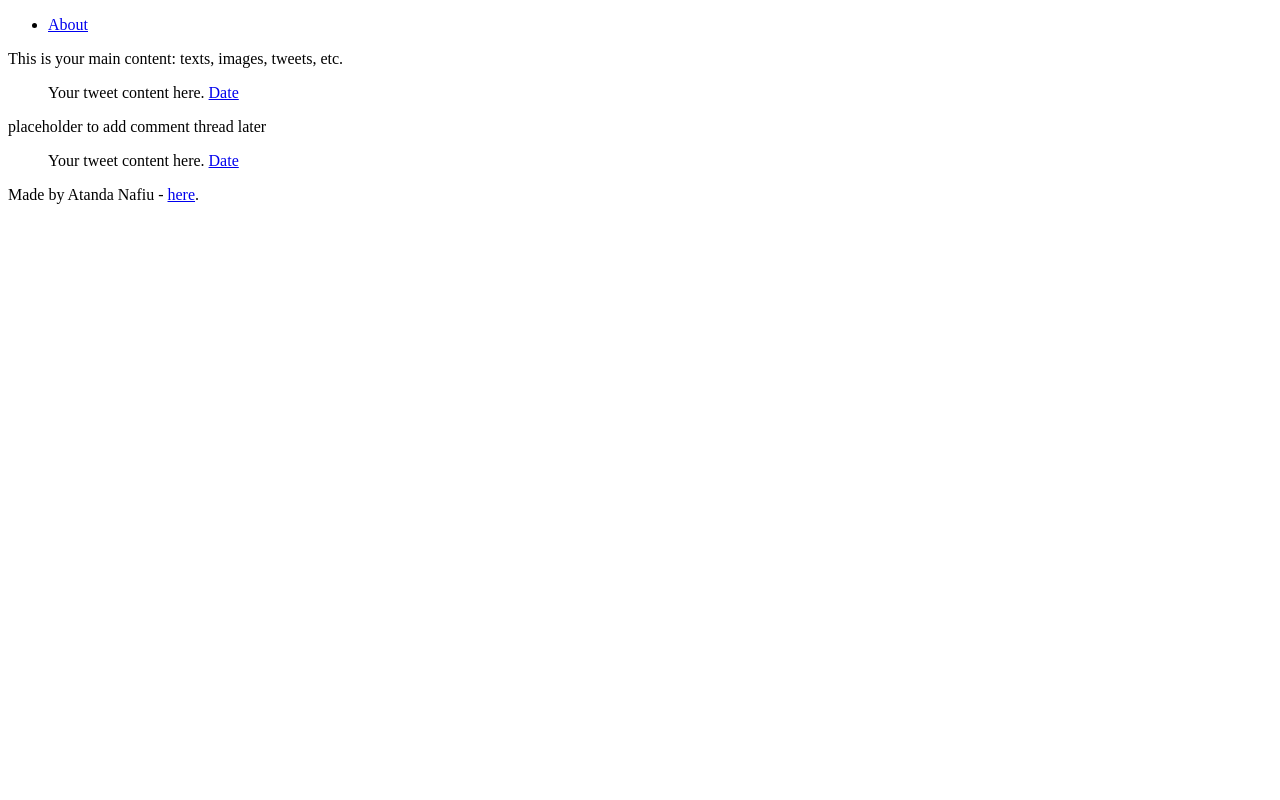
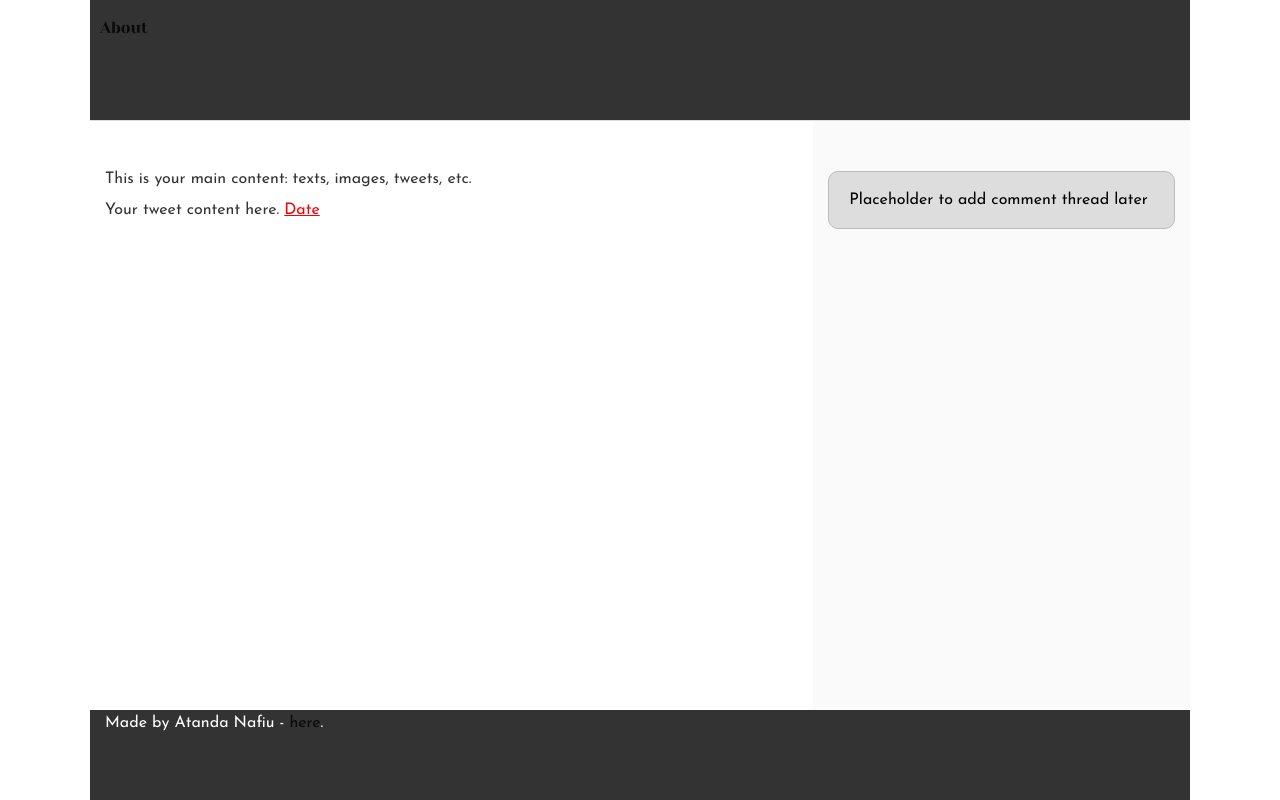
Before and after one commit to 0xatanda/alx_html_css, a plain HTML site: page css_basic/tweets.html in a window 1280 px wide. Drawn offline with Linux system fonts and the light colour scheme.

Commit message:
feat: project complete

```diff
--- a/css_basic/base.css
+++ b/css_basic/base.css
@@ -0,0 +1,200 @@
+/* Importing webfonts */
+/* (If you're learning CSS, you should disregard that) */
+
+@import url(https://fonts.googleapis.com/css?family=Yeseva+One);
+@import url(https://fonts.googleapis.com/css?family=Josefin+Sans:400,700,700italic,400italic);
+
+
+/* CSS reset rules */
+
+html, body {
+	height: 100%;
+	min-height: 100%;
+}
+html, body, div, span, applet, object, iframe,
+h1, h2, h3, h4, h5, h6, p, blockquote, pre,
+a, abbr, acronym, address, big, cite, code,
+del, dfn, img, ins, kbd, q, s, samp,
+small, strike, sub, sup, tt, var,
+b, u, i, center,
+dl, dt, dd,
+fieldset, form, label, legend,
+table, caption, tbody, tfoot, thead, tr, th, td,
+article, aside, canvas, details, embed,
+figure, figcaption, footer, header, hgroup,
+menu, nav, output, ruby, section, summary,
+time, mark, audio, video {
+	margin: 0;
+	padding: 0;
+	border: 0;
+	font-size: 100%;
+	font: inherit;
+	vertical-align: baseline;
+}
+/* HTML5 display-role reset for older browsers */
+article, aside, details, figcaption, figure,
+footer, header, hgroup, menu, nav, section {
+	display: block;
+}
+body {
+	line-height: 1;
+}
+blockquote, q {
+	quotes: none;
+}
+blockquote:before, blockquote:after,
+q:before, q:after {
+	content: '';
+	content: none;
+}
+table {
+	border-collapse: collapse;
+	border-spacing: 0;
+}
+
+
+/* Fonts and colors */
+
+body {
+	font-family: 'Josefin Sans', serif;
+	color: rgba(0, 0, 0, 0.8);
+}
+h1, h2, h3, h4, h5, h6, header {
+	font-family: 'Yeseva One', sans-serif;
+}
+article {
+}
+header {
+	border-bottom: 1px solid rgb(221,221,221);
+	transition: border-bottom-color 1s ease;
+}
+header a {
+	color: rgba(0, 0, 0, 0.8);
+}
+aside {
+	background: #FAFAFA;
+}
+aside p {
+	border: 1px solid #bbb;
+	background: #ddd;
+	color: black;
+}
+footer a {
+	color: rgba(0, 0, 0, 0.8);
+}
+a {
+	color: #F80002;
+}
+
+
+/* Positioning and margins */
+
+@media (min-width: 1100px) {
+	body {
+		width: 1100px;
+		margin: 0 auto;
+	}
+}
+
+article {
+	padding: 50px 15px;
+}
+article > *:first-child {
+	margin-top: 0;
+}
+aside {
+	padding: 50px 15px;
+}
+header .right {
+	float: right;
+	margin: 0 10px 15px;
+}
+
+
+/* Header */
+header {
+	padding: 20px 0;
+	height: 80px;
+}
+header ul {
+	list-style: none;
+	margin: 0;
+	padding: 0;
+}
+header li {
+	display: inline;
+	vertical-align:middle;
+}
+header li:first-child {
+	margin: 0;
+}
+header li a {
+	margin: 0 10px;
+}
+header li.logo {
+	font-size: 36px;
+}
+header a {
+	text-decoration: none;
+}
+
+
+/* Aside */
+
+aside p {
+	border-radius: 10px;
+	padding: 20px 20px;
+}
+
+
+/* Footer */
+
+footer {
+	padding: 5px 15px;
+	height: 80px;
+}
+
+
+/* Text styles and margins */
+
+p {
+	margin-bottom: 15px;
+}
+h1 {
+	font-size: 36px;
+	margin: 40px 0 20px;
+}
+h2 {
+	font-size: 32px;
+	margin: 30px 0 15px;
+}
+h3 {
+	font-size: 28px;
+	margin: 25px 0 10px;
+}
+h4 {
+	font-size: 20px;
+	font-weight: bold;
+	margin: 20px 0 10px;
+}
+h5 {
+	font-size: 18px;
+	font-weight: bold;
+	margin: 15px 0 10px;
+}
+h6 {
+	font-weight: bold;
+	margin: 5px 0;
+}
+
+@media (max-width: 800px) {
+  body.works_on_smartphone {
+  	display: block;
+  }
+  body.works_on_smartphone main {
+  	display: block;
+  }
+  header .right {
+  	float: none;
+  }
+}
--- a/css_basic/index.html
+++ b/css_basic/index.html
@@ -1,36 +1,62 @@
 <!DOCTYPE html>
 <html lang="en">
 <head>
-    <meta charset="UTF-8">
-    <meta name="viewport" content="width=device-width, initial-scale=1.0">
-    <title>Document</title>
+  <meta charset="UTF-8" />
+  <meta name="viewport" content="width=device-width, initial-scale=1.0" />
+  <title>About Me | Atanda Nafiu</title>
+  <link rel="stylesheet" href="base.css" />
+  <link rel="stylesheet" href="styles.css" />
 </head>
-<body>
+<body class="works_on_smartphone">
   <header>
     <nav>
       <ul>
-            <li><a href="/html_basic/tweets.html">About</a></li>
+        <li><a href="/html_basic/index.html">Home</a></li>
+        <li><a href="/html_basic/tweets.html">Tweets</a></li>
+        <li><a href="#contact">Contact</a></li>
       </ul>
     </nav>
   </header>
+
   <main>
-    <article>
-        <!-- Your content goes here -->
-        <p>This is your main content: texts, images, tweets, etc.</p>
-        <a href="/html_basic/index.html"><img src="https://i.ibb.co/gTDZZT8/ALX-Logo-07.png" alt="Alx logo-07"></a>
+    <section class="intro">
+      <h1>Hi, I'm Atanda Nafiu 👋</h1>
+      <p>
+        I'm a passionate web developer with a love for clean code, responsive design,
+        and building solutions that make life easier. I'm currently on the ALX program, honing
+        my skills and diving deep into HTML, CSS, and JavaScript.
+      </p>
+      <img src="https://i.ibb.co/gTDZZT8/ALX-Logo-07.png" alt="ALX Logo" width="200" />
+    </section>
 
-    <h1>Level 1</h1>
-    <p>This Level 1</p>
-    <h2>Level 2</h2>
-    <p>This is Level 2</p>
-    <h2>Level 3</h2>
-    <p>This is Level 3</p>
-    <h3>Level 4</h3>
-    <p>This is Level 4</p>
+    <section class="about">
+      <h2>About Me</h2>
+      <p>
+        I enjoy solving problems through code and collaborating with others to bring
+        ideas to life. Whether it's creating interactive front-end experiences or optimizing
+        back-end performance, I’m always excited to learn and grow.
+      </p>
 
-    <a href="/html_basic/tweets.html" target="_blank">View Tweet</a>
+      <h3>Skills</h3>
+      <ul>
+        <li>HTML5, CSS3, JavaScript</li>
+        <li>Git & GitHub</li>
+        <li>Responsive Web Design</li>
+        <li>Debugging & Browser DevTools</li>
+      </ul>
 
+      <h3>Fun Facts</h3>
+      <ul>
+        <li>I love coffee and code marathons ☕</li>
+        <li>Favorite editor: VS Code</li>
+        <li>I build things for the web and break them to learn</li>
+      </ul>
+    </section>
+
+    <section class="table-section">
+      <h2>My Network</h2>
       <table>
+        <caption>Sample Connections</caption>
         <thead>
           <tr>
             <th>Name</th>
@@ -61,88 +87,35 @@
           </tr>
         </tbody>
       </table>
+    </section>
 
-    </article>
+    <section class="contact" id="contact">
+      <h2>Contact Me</h2>
+      <p>Feel free to reach out to me for collaboration or just to say hi!</p>
+      <form action="#" method="post">
+        <label for="name">Name:</label><br />
+        <input type="text" id="name" name="name" required /><br />
+
+        <label for="email">Email:</label><br />
+        <input type="email" id="email" name="email" required /><br />
+
+        <label for="message">Message:</label><br />
+        <textarea id="message" name="message" rows="5" required></textarea><br />
+
+        <button type="submit">Send</button>
+      </form>
+    </section>
+  </main>
+
   <aside>
-        <p>placeholder to add comment thread later</p>
+    <p>🗨️ Comment thread placeholder (coming soon!)</p>
   </aside>
-</main>
-<footer><p>Made by Atanda Nafiu - <a href="https://github.com/0xatanda" target="_blank">here</a>.</p></footer>
 
-
-
-
-
-</body>
-</html><!DOCTYPE html>
-<html lang="en">
-<head>
-    <meta charset="UTF-8">
-    <meta name="viewport" content="width=device-width, initial-scale=1.0">
-    <title>Document</title>
-</head>
-<body>
-   <header>
-    <nav>
-        <ul>
-            <li><a href="/html_basic/tweets.html">About</a></li>
-        </ul>
-    </nav>
-</header>
-<main>
-    <article>
-        <!-- Your content goes here -->
-        <p>This is your main content: texts, images, tweets, etc.</p>
-        <a href="/html_basic/index.html"><img src="https://i.ibb.co/gTDZZT8/ALX-Logo-07.png" alt="Alx logo-07"></a>
-
-    <h1>Level 1</h1>
-    <p>This Level 1</p>
-    <h2>Level 2</h2>
-    <p>This is Level 2</p>
-    <h2>Level 3</h2>
-    <p>This is Level 3</p>
-    <h3>Level 4</h3>
-    <p>This is Level 4</p>
-
-    <a href="/html_basic/tweets.html" target="_blank">View Tweet</a>
-
-   <table>
-    <thead>
-        <tr>
-            <th>Name</th>
-            <th>Age</th>
-            <th>Country</th>
-        </tr>
-    </thead>
-    <tbody>
-        <tr>
-            <td>John</td>
-            <td>25</td>
-            <td>USA</td>
-        </tr>
-        <tr>
-            <td>Emily</td>
-            <td>28</td>
-            <td>Canada</td>
-        </tr>
-        <tr>
-            <td>Micheal</td>
-            <td>32</td>
-            <td>Australia</td>
-        </tr>
-        <tr>
-            <td>Sophia</td>
-            <td>21</td>
-            <td>UK</td>
-        </tr>
-    </tbody>
-</table>
-
-    </article>
-    <aside>
-        <p>placeholder to add comment thread later</p>
-    </aside>
-</main>
-<footer><p>Made by Atanda Nafiu - <a href="https://github.com/0xatanda" target="_blank">here</a>.</p></footer>
+  <footer>
+    <p>
+      Made by Atanda Nafiu –
+      <a href="https://github.com/0xatanda" target="_blank">GitHub</a>
+    </p>
+  </footer>
 </body>
 </html>
--- a/css_basic/styles.css
+++ b/css_basic/styles.css
@@ -0,0 +1,62 @@
+/* Ensure the whole page uses flex layout in a column */
+body {
+    display: flex;
+    flex-direction: column;
+    margin: 0; /* Remove default margin */
+    height: 100vh; /* Full viewport height */
+}
+
+/* Main container with flex row for article + aside */
+main {
+    display: flex;
+    flex-direction: row;
+    flex: auto; /* Take up remaining available space */
+}
+
+/* Article takes 2/3 of space */
+article {
+    flex: 2;
+    overflow-y: auto; /* Scroll if content is long */
+    padding: 1rem;
+}
+
+/* Aside takes 1/3 of space */
+aside {
+    flex: 1;
+    overflow-y: auto; /* Scroll if content is long */
+    padding: 1rem;
+    background-color: #f5f5f5; /* Light background for contrast */
+}
+
+/* Optional basic styling */
+header, footer {
+    background-color: #333;
+    color: white;
+    padding: 1rem;
+}
+
+header a, footer a {
+    color: #ffcc00;
+    text-decoration: none;
+}
+
+header a:hover, footer a:hover {
+    text-decoration: underline;
+}
+
+nav ul {
+    list-style: none;
+    padding: 0;
+    margin: 0;
+    display: flex;
+    gap: 1rem;
+}
+
+nav li {
+    display: inline;
+}
+
+img {
+    max-width: 100%;
+    height: auto;
+}
--- a/css_basic/tweets.html
+++ b/css_basic/tweets.html
@@ -2,7 +2,9 @@
 <html lang="en">
 <head>
   <meta charset="UTF-8">
-  <title>Tweet Embed</title>
+  <title>Tweet Embed | Personal Portfolio</title>
+  <link rel="stylesheet" href="styles.css">
+  <link rel="stylesheet" href="base.css">
 </head>
 <body>
   <header>
@@ -15,22 +17,24 @@
 
   <main>
     <article>
-        <!-- Your content goes here -->
       <p>This is your main content: texts, images, tweets, etc.</p>
+
       <blockquote class="twitter-tweet">
-            <p lang="en" dir="ltr">Your tweet content here. <a href="https://twitter.com/atanda0x/status/1951941113327013964">Date</a></p>
+        <p lang="en" dir="ltr">
+          Your tweet content here.
+          <a href="https://twitter.com/atanda0x/status/1951941113327013964">Date</a>
+        </p>
       </blockquote>
       <script async src="https://platform.twitter.com/widgets.js" charset="utf-8"></script>
     </article>
+
     <aside>
-        <p>placeholder to add comment thread later</p>
+      <p>Placeholder to add comment thread later</p>
     </aside>
   </main>
 
-  <blockquote class="twitter-tweet">
-    <p lang="en" dir="ltr">Your tweet content here. <a href="https://twitter.com/atanda0x/status/1951941113327013964">Date</a></p>
-  </blockquote>
-  <script async src="https://platform.twitter.com/widgets.js" charset="utf-8"></script>
-  <footer><p>Made by Atanda Nafiu - <a href="https://github.com/0xatanda" target="_blank">here</a>.</p></footer>
+  <footer>
+    <p>Made by Atanda Nafiu - <a href="https://github.com/0xatanda" target="_blank" rel="noopener noreferrer">here</a>.</p>
+  </footer>
 </body>
 </html>
```
Lines whose indentation alone changed are shown as unchanged.
